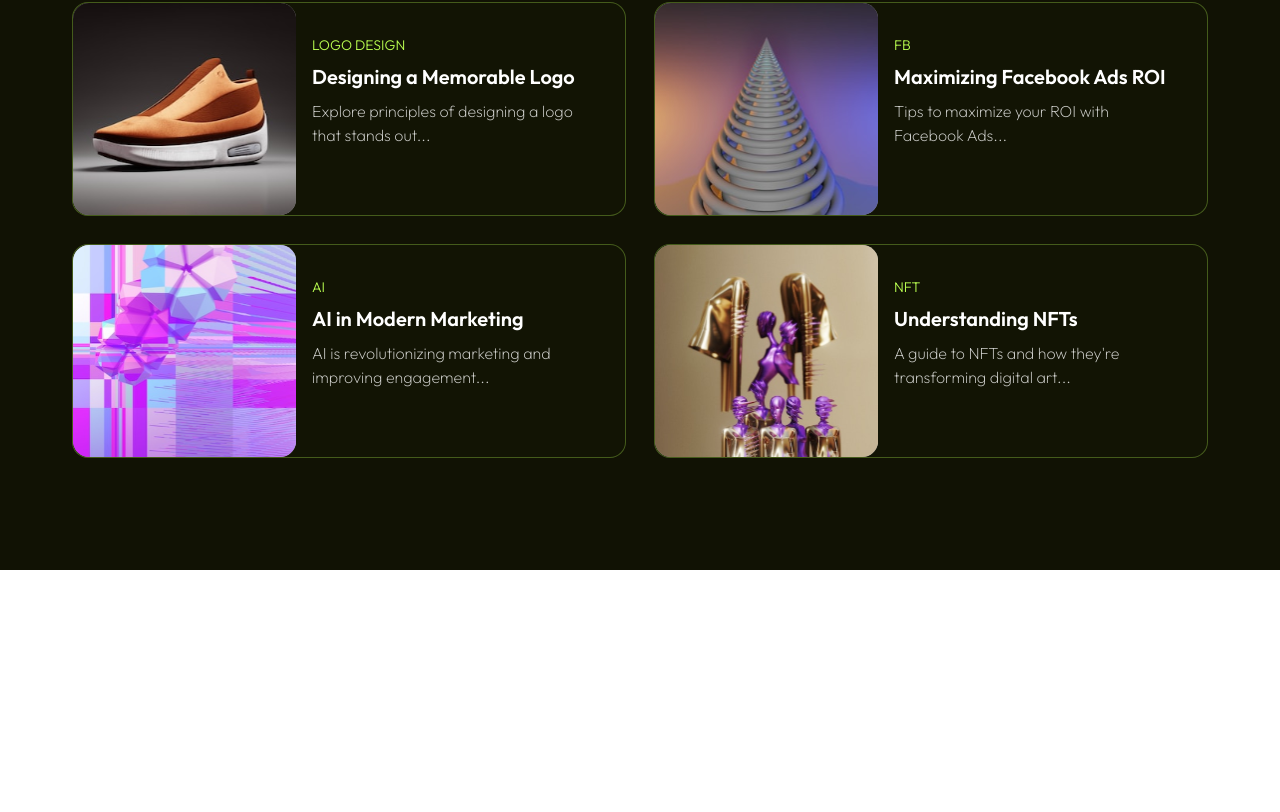
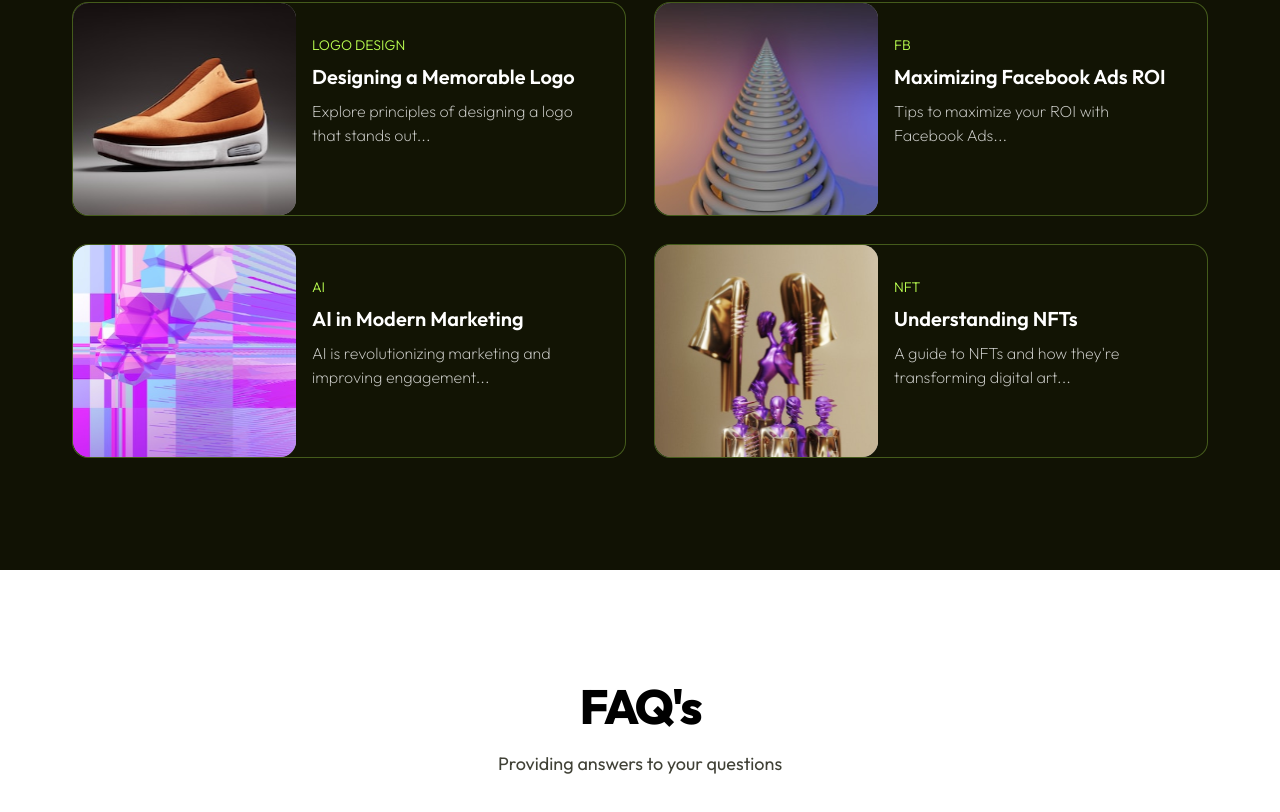
Before and after one commit to mehedihasanfaiyaz/kronix-saas, a React (Vite) app: page / in a window 1280 px wide. Shown: the part 7929-8741 px from the top of the page. Before the commit the page ends 8499 px from the top, so only its background shows below. Built offline with nearby package versions, Linux system fonts and the light colour scheme.

Commit message:
feat(faq): add faq section

```diff
--- a/src/App.tsx
+++ b/src/App.tsx
@@ -1,6 +1,7 @@
 import BeautifulWorks from "./section/BeautifulWorks";
 import Brands from "./section/Brands";
 import Capabilities from "./section/Capabilities";
+import FAQ from "./section/FAQ";
 import Header from "./section/Header";
 import Hero from "./section/Hero";
 import HowItWorks from "./section/HowItWork";
@@ -36,6 +37,11 @@ export default function App() {
         <Pricing />
         <NewsArticles />
       </div>
+      <div className="bg-white">
+        <div className="mx-auto max-w-7xl">
+          <FAQ />
+        </div>
+      </div>
     </div>
   );
 }
--- /dev/null
+++ b/src/section/FAQ.tsx
@@ -0,0 +1,14 @@
+export default function FAQ() {
+  return (
+    <div>
+      <div className="flex flex-col items-center justify-center py-28 text-center">
+        <h1 className="text-5xl font-extrabold tracking-tighter">FAQ's </h1>
+        <div className="pt-5">
+          <p className="text-lg text-background opacity-80">
+            Providing answers to your questions
+          </p>
+        </div>
+      </div>
+    </div>
+  );
+}
```
